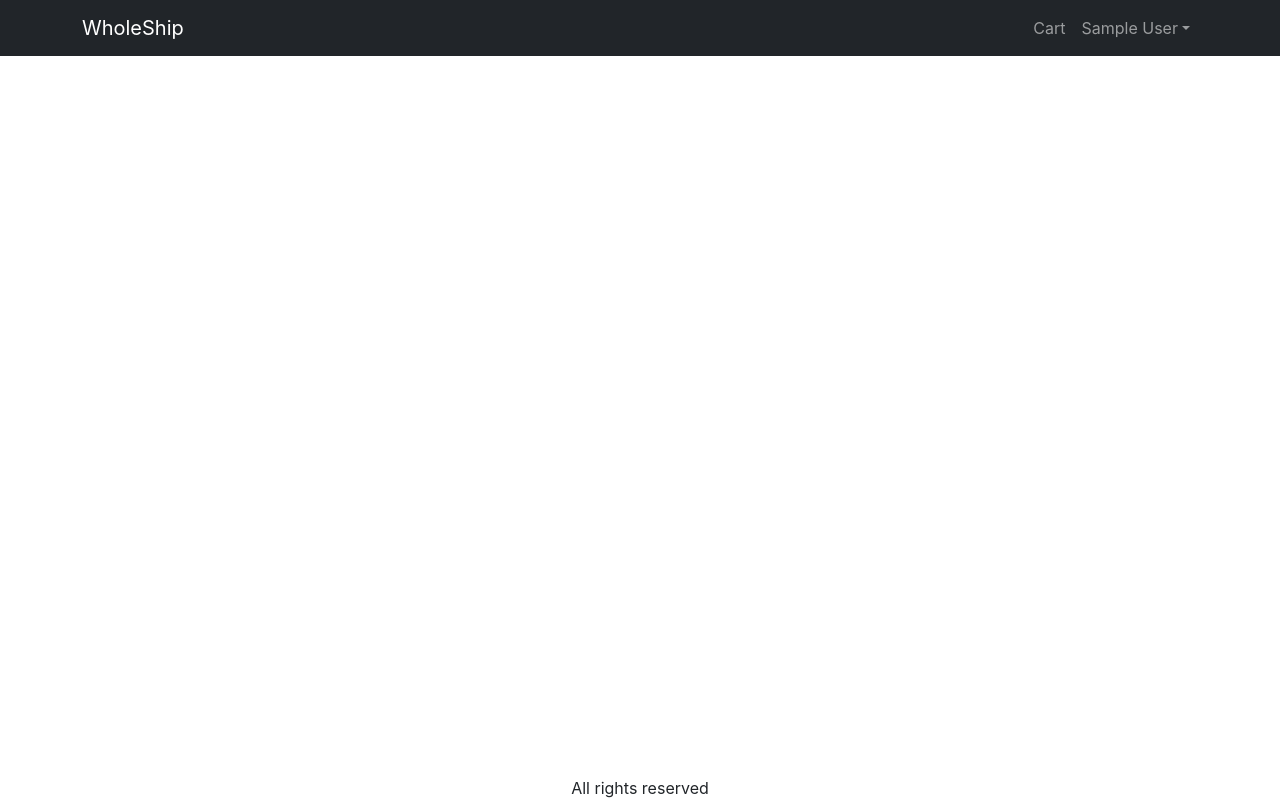
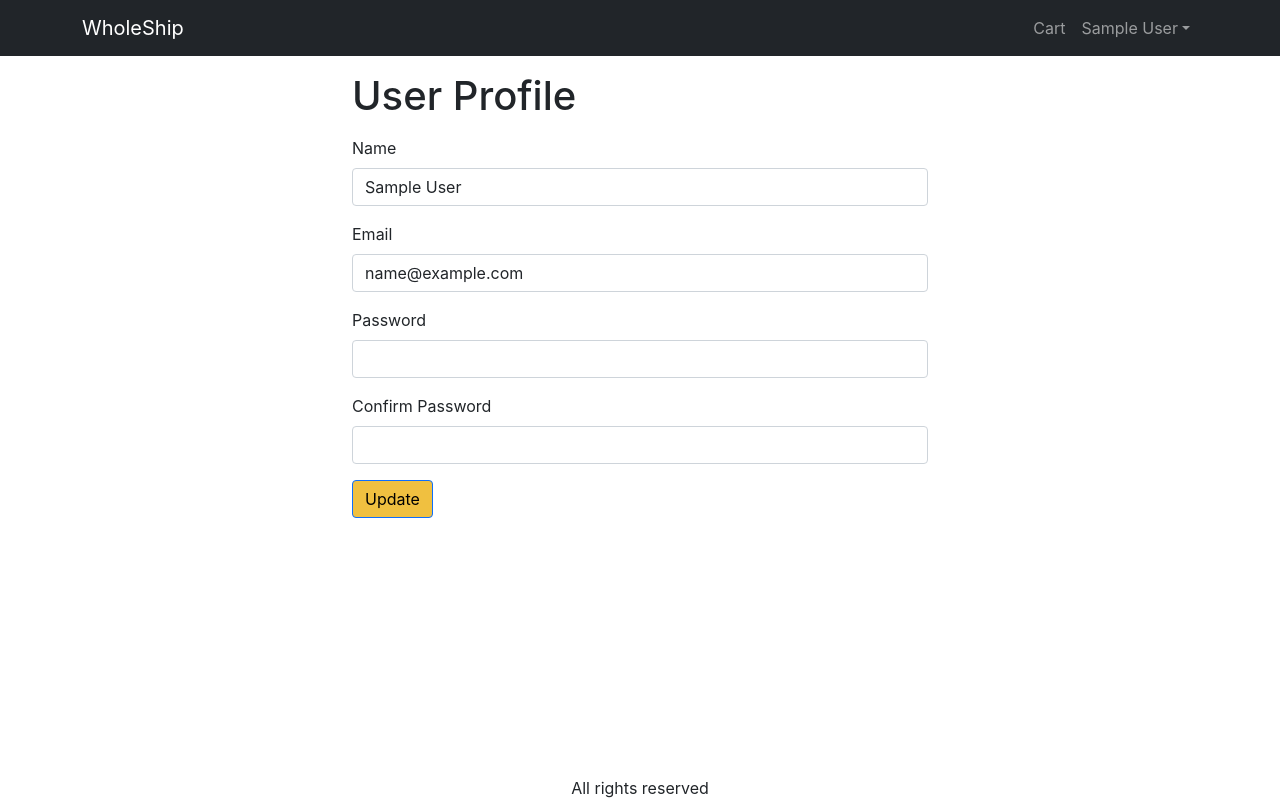
Before and after one commit to sk370008/Major-Project, a React (Create React App) app in the folder frontend/: page /profile in a window 1280 px wide. Built offline with nearby package versions, Linux system fonts and the light colour scheme; sample sign-in values are in the browser's storage.

Commit message:
profileScreen

```diff
--- a/frontend/src/App.js
+++ b/frontend/src/App.js
@@ -19,6 +19,7 @@
 import PlaceOrderScreen from './screens/PlaceOrderScreen.js';
 import OrderScreen from './screens/OrderScreen.js';
 import OrderHistoryScreen from './screens/OrderHistoryScreen.js';
+import ProfileScreen from './screens/ProfileScreen.js';
 
 function App() {
   const { state, dispatch: ctxDispatch } = useContext(Store);
@@ -29,6 +30,7 @@
     localStorage.removeItem('userInfo');
     localStorage.removeItem('shippingAddress');
     localStorage.removeItem('paymentMethod');
+    window.location.href = '/signin';
   };
 
   return (
@@ -86,6 +88,7 @@
               <Route path="/cart" element={<CartScreen />} />
               <Route path="/signin" element={<SigninScreen />} />
               <Route path="/signup" element={<SignupScreen />} />
+              <Route path="/profile" element={<ProfileScreen />} />
               <Route path="/placeorder" element={<PlaceOrderScreen />} />
               <Route path="/order/:id" element={<OrderScreen />} />
               <Route
--- /dev/null
+++ b/frontend/src/screens/ProfileScreen.js
@@ -0,0 +1,108 @@
+import React, { useContext, useReducer, useState } from 'react';
+import { Helmet } from 'react-helmet-async';
+import Form from 'react-bootstrap/Form';
+import Button from 'react-bootstrap/Button';
+import { Store } from '../Store';
+import { toast } from 'react-toastify';
+import { getError } from '../utils';
+import axios from 'axios';
+
+const reducer = (state, action) => {
+  switch (action.type) {
+    case 'UPDATE_REQUEST':
+      return { ...state, loadingUpdate: true };
+    case 'UPDATE_SUCCESS':
+      return { ...state, loadingUpdate: false };
+    case 'UPDATE_FAIL':
+      return { ...state, loadingUpdate: false };
+
+    default:
+      return state;
+  }
+};
+
+export default function ProfileScreen() {
+  const { state, dispatch: ctxDispatch } = useContext(Store);
+  const { userInfo } = state;
+  const [name, setName] = useState(userInfo.name);
+  const [email, setEmail] = useState(userInfo.email);
+  const [password, setPassword] = useState('');
+  const [confirmPassword, setConfirmPassword] = useState('');
+
+  const [{ loadingUpdate }, dispatch] = useReducer(reducer, {
+    loadingUpdate: false,
+  });
+
+  const submitHandler = async (e) => {
+    e.preventDefault();
+    try {
+      const { data } = await axios.put(
+        '/api/users/profile',
+        {
+          name,
+          email,
+          password,
+        },
+        {
+          headers: { Authorization: `Bearer ${userInfo.token}` },
+        }
+      );
+      dispatch({
+        type: 'UPDATE_SUCCESS',
+      });
+      ctxDispatch({ type: 'USER_SIGNIN', payload: data });
+      localStorage.setItem('userInfo', JSON.stringify(data));
+      toast.success('User updated successfully');
+    } catch (err) {
+      dispatch({
+        type: 'FETCH_FAIL',
+      });
+      toast.error(getError(err));
+    }
+  };
+
+  return (
+    <div className="container small-container">
+      <Helmet>
+        <title>User Profile</title>
+      </Helmet>
+      <h1 className="my-3">User Profile</h1>
+      <form onSubmit={submitHandler}>
+        <Form.Group className="mb-3" controlId="name">
+          <Form.Label>Name</Form.Label>
+          <Form.Control
+            value={name}
+            onChange={(e) => setName(e.target.value)}
+            required
+          />
+        </Form.Group>
+        <Form.Group className="mb-3" controlId="name">
+          <Form.Label>Email</Form.Label>
+          <Form.Control
+            type="email"
+            value={email}
+            onChange={(e) => setEmail(e.target.value)}
+            required
+          />
+        </Form.Group>
+        <Form.Group className="mb-3" controlId="password">
+          <Form.Label>Password</Form.Label>
+          <Form.Control
+            type="password"
+            onChange={(e) => setPassword(e.target.value)}
+          />
+        </Form.Group>
+        <Form.Group className="mb-3" controlId="password">
+          <Form.Label>Confirm Password</Form.Label>
+          <Form.Control
+            type="password"
+            onChange={(e) => setConfirmPassword(e.target.value)}
+          />
+        </Form.Group>
+        <div className="mb-3">
+          <Button type="submit">Update</Button>
+        </div>
+      </form>
+    </div>
+  );
+}
```
Also changed, not shown: 1 other file (tests, documents, lock files or other folders).
